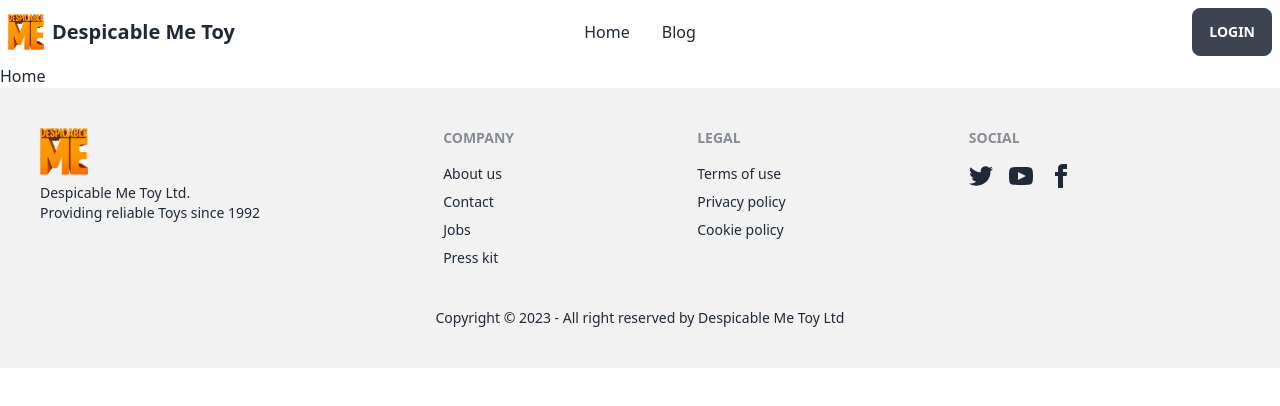
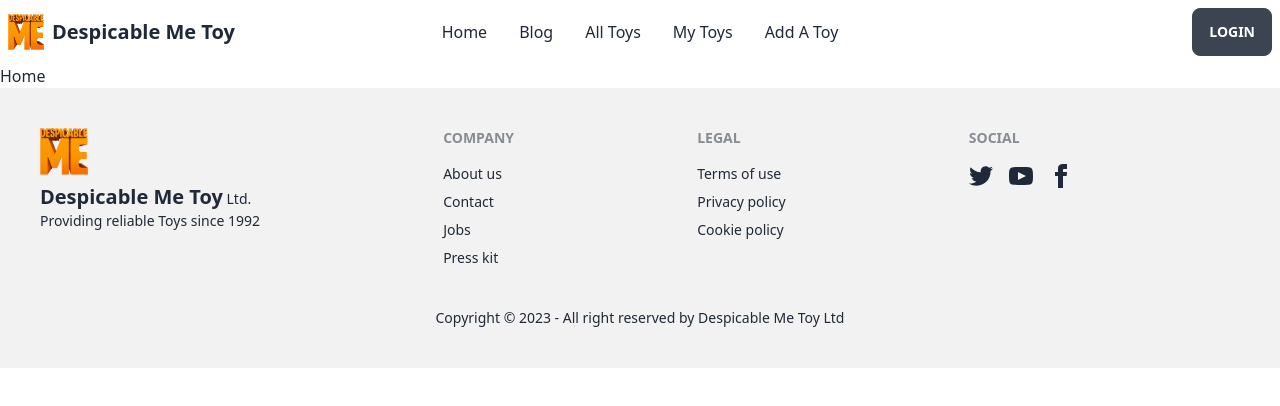
Before and after one commit to bzaman-tk/toy-market, a React (Vite) app: page / in a window 1280 px wide. Shown: the top 406 px of the page. Built offline with nearby package versions, Linux system fonts and the light colour scheme.

Commit message:
menu items added

```diff
--- a/src/pages/shared/Footer.jsx
+++ b/src/pages/shared/Footer.jsx
@@ -5,7 +5,7 @@
         <footer className="footer p-10 bg-base-200 text-base-content">
             <div className='col-start-1'>
                 <img src={logo} className='w-12' alt="logo" />
-                <p>Despicable Me Toy Ltd.<br />
+                <p><strong className='text-xl'>Despicable Me Toy</strong> Ltd.<br />
                     Providing reliable Toys since 1992</p>
             </div>
             <div className='col-start-2'>
--- a/src/pages/shared/Header.jsx
+++ b/src/pages/shared/Header.jsx
@@ -6,6 +6,9 @@
     const navItems = <>
         <li><Link to='/'>Home</Link></li>
         <li><Link to='/blog'>Blog</Link></li>
+        <li><Link to='/all-toys'>All Toys</Link></li>
+        <li><Link to='/my-toys'>My Toys</Link></li>
+        <li><Link to='/add-toy'>Add A Toy</Link></li>
     </>;
 
     return (
```
